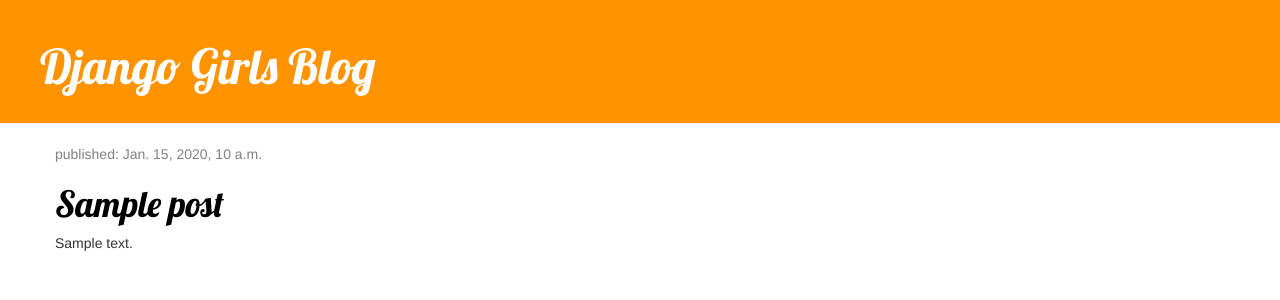
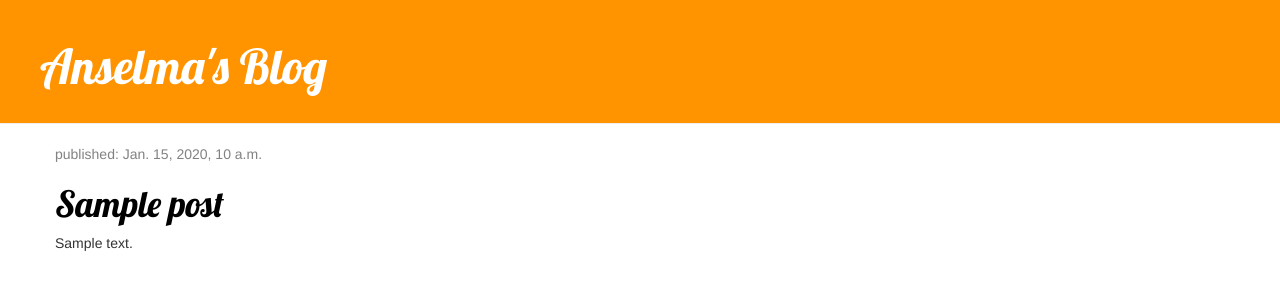
Before and after one commit to anselmadm/my-first-blog, a Django app: template blog/templates/blog/post_list.html in a window 1280 px wide. Shown: the top 300 px of the page. Run offline with Django 3.2, Linux system fonts and the light colour scheme; the template is opened without the code that fills it: values that come from a table or form of the project are taken from there, others are empty; tables that the repository leaves empty hold one stand-in row (values such as "Sample post"); some libraries are stand-ins or nearby versions.

Commit message:
Modified html

```diff
--- a/blog/templates/blog/post_list.html
+++ b/blog/templates/blog/post_list.html
@@ -14,7 +14,7 @@
    	<body>
 
    		 <div class="page-header">
-            <h1><a href="/">Django Girls Blog</a></h1>
+            <h1><a href="/">Anselma's Blog</a></h1>
         </div>
 
    		<div>
```
